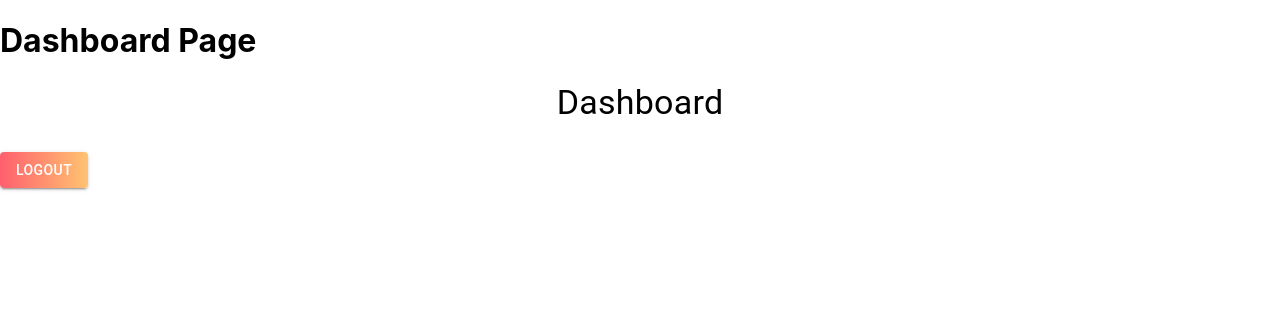
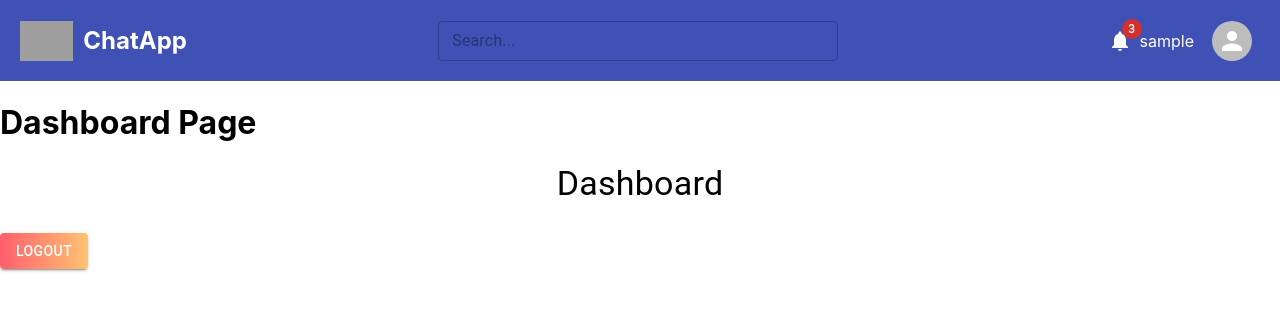
Before and after one commit to red-arrow-005/real-time-chat, a React (Create React App) app in the folder client/: page /dashboard in a window 1280 px wide. Shown: the top 310 px of the page. Built offline with nearby package versions, Linux system fonts and the light colour scheme; sample sign-in values are in the browser's storage; grey boxes are pictures that could not be loaded.

Commit message:
"Added Header component to App.js, conditional rendering based on token presence, and refactored AuthPage route"

```diff
--- a/client/src/App.js
+++ b/client/src/App.js
@@ -2,22 +2,24 @@ import React from 'react';
 import { BrowserRouter as Router, Route, Routes, Navigate } from 'react-router-dom';
 import { ToastContainer } from 'react-toastify';
 import 'react-toastify/dist/ReactToastify.css';
-import AuthPage from './pages/AuthPage'; // Import the authentication page component
+import AuthPage from './pages/AuthPage';
 import DashboardPage from './pages/DashboardPage';
+import Header from './components/Header/Header'; // Import the Header component
 import { useSelector } from 'react-redux';
 
 function App() {
   const { token } = useSelector((state) => state.auth);
+  const { data } = useSelector((state) => state.auth); // Assuming user data is in the state
+
   return (
     <Router>
       <div>
         <ToastContainer />
+        {token && <Header user={data} />} {/* Render Header only if logged in */}
         <Routes>
           <Route path="/" element={<Navigate to="/auth" />} />
           <Route path='/dashboard' element={token ? <DashboardPage /> : <Navigate to="/auth" />} />
-          <Route exact path="/auth" Component={() => (!token ? <AuthPage /> : <Navigate to="/dashboard" />)}>
-            <Route path="*" element={<Navigate to={token ? "/dashboard" : "/auth"} />} />
-          </Route>
+          <Route exact path="/auth" element={!token ? <AuthPage /> : <Navigate to="/dashboard" />} />
         </Routes>
       </div>
     </Router>
--- /dev/null
+++ b/client/src/components/Header/Header.js
@@ -0,0 +1,29 @@
+import React from 'react';
+import styled from 'styled-components';
+import Logo from '../Logo/Logo';
+import SearchBar from '../SearchBar/SearchBar';
+import UserProfileMenu from '../UserProfileMenu/UserProfileMenu';
+import Notifications from '../Notifications/Notifications';
+
+const HeaderWrapper = styled.header`
+    display: flex;
+    align-items: center;
+    justify-content: space-between;
+    padding: 10px 20px;
+    background-color: #3f51b5;
+`;
+
+const Header = ({ user }) => {
+    return (
+        <HeaderWrapper>
+            <Logo />
+            <SearchBar />
+            <div style={{ display: 'flex', alignItems: 'center' }}>
+                <Notifications />
+                <UserProfileMenu user={user} />
+            </div>
+        </HeaderWrapper>
+    );
+};
+
+export default Header;
--- /dev/null
+++ b/client/src/components/Logo/Logo.js
@@ -0,0 +1,14 @@
+import React from 'react';
+import { Link } from 'react-router-dom';
+import { LogoWrapper, LogoImage, LogoText } from './Logo.styles';
+
+const Logo = () => {
+    return (
+        <LogoWrapper as={Link} to="/">
+            <LogoImage src="/path-to-logo.png" alt="App Logo" />
+            <LogoText>ChatApp</LogoText>
+        </LogoWrapper>
+    );
+};
+
+export default Logo;
--- /dev/null
+++ b/client/src/components/Logo/Logo.styles.js
@@ -0,0 +1,17 @@
+import styled from 'styled-components';
+
+export const LogoWrapper = styled.div`
+    display: flex;
+    align-items: center;
+    text-decoration: none;
+`;
+
+export const LogoImage = styled.img`
+    height: 40px;
+    margin-right: 10px;
+`;
+
+export const LogoText = styled.h1`
+    font-size: 1.5em;
+    color: #fff;
+`;
--- /dev/null
+++ b/client/src/components/Notifications/Notifications.js
@@ -0,0 +1,44 @@
+import React, { useState } from 'react';
+import { IconButton, Badge, Menu, MenuItem } from '@mui/material';
+import NotificationsIcon from '@mui/icons-material/Notifications';
+import { NotificationsWrapper } from './Notifications.styles';
+
+const Notifications = () => {
+    const [anchorEl, setAnchorEl] = useState(null);
+    const [notifications, setNotifications] = useState([
+        'Notification 1',
+        'Notification 2',
+        'Notification 3'
+    ]);
+
+    const handleMenuOpen = (event) => {
+        setAnchorEl(event.currentTarget);
+    };
+
+    const handleMenuClose = () => {
+        setAnchorEl(null);
+    };
+
+    return (
+        <NotificationsWrapper>
+            <IconButton onClick={handleMenuOpen}>
+                <Badge badgeContent={notifications.length} color="error">
+                    <NotificationsIcon style={{ color: '#fff' }} />
+                </Badge>
+            </IconButton>
+            <Menu
+                anchorEl={anchorEl}
+                open={Boolean(anchorEl)}
+                onClose={handleMenuClose}
+            >
+                {notifications.map((notification, index) => (
+                    <MenuItem key={index} onClick={handleMenuClose}>
+                        {notification}
+                    </MenuItem>
+                ))}
+            </Menu>
+        </NotificationsWrapper>
+    );
+};
+
+export default Notifications;
--- /dev/null
+++ b/client/src/components/Notifications/Notifications.styles.js
@@ -0,0 +1,5 @@
+import styled from 'styled-components';
+
+export const NotificationsWrapper = styled.div`
+    margin-left: 10px;
+`;
--- /dev/null
+++ b/client/src/components/SearchBar/SearchBar.js
@@ -0,0 +1,18 @@
+import React from 'react';
+import { TextField } from '@mui/material';
+import { SearchBarWrapper } from './SearchBar.styles';
+
+const SearchBar = () => {
+    return (
+        <SearchBarWrapper>
+            <TextField
+                variant="outlined"
+                fullWidth
+                placeholder="Search..."
+                size="small"
+            />
+        </SearchBarWrapper>
+    );
+};
+
+export default SearchBar;
--- /dev/null
+++ b/client/src/components/SearchBar/SearchBar.styles.js
@@ -0,0 +1,6 @@
+import styled from 'styled-components';
+
+export const SearchBarWrapper = styled.div`
+    flex-grow: 1;
+    max-width: 400px;
+`;
--- /dev/null
+++ b/client/src/components/UserProfileMenu/UserProfileMenu.js
@@ -0,0 +1,35 @@
+import React, { useState } from 'react';
+import { Avatar, Menu, MenuItem, IconButton } from '@mui/material';
+import { Link } from 'react-router-dom';
+import { UserProfileWrapper, UserName } from './UserProfileMenu.styles';
+
+const UserProfileMenu = ({ user }) => {
+    const [anchorEl, setAnchorEl] = useState(null);
+
+    const handleMenuOpen = (event) => {
+        setAnchorEl(event.currentTarget);
+    };
+
+    const handleMenuClose = () => {
+        setAnchorEl(null);
+    };
+
+    return (
+        <UserProfileWrapper>
+            <UserName>{user.username}</UserName>
+            <IconButton onClick={handleMenuOpen}>
+                <Avatar src={user.avatar || ''} alt={user.username} />
+            </IconButton>
+            <Menu
+                anchorEl={anchorEl}
+                open={Boolean(anchorEl)}
+                onClose={handleMenuClose}
+            >
+                <MenuItem component={Link} to="/profile">Profile</MenuItem>
+                <MenuItem onClick={handleMenuClose}>Logout</MenuItem>
+            </Menu>
+        </UserProfileWrapper>
+    );
+};
+
+export default UserProfileMenu;
--- /dev/null
+++ b/client/src/components/UserProfileMenu/UserProfileMenu.styles.js
@@ -0,0 +1,11 @@
+import styled from 'styled-components';
+
+export const UserProfileWrapper = styled.div`
+    display: flex;
+    align-items: center;
+`;
+
+export const UserName = styled.span`
+    margin-right: 10px;
+    color: #fff;
+`;
```
